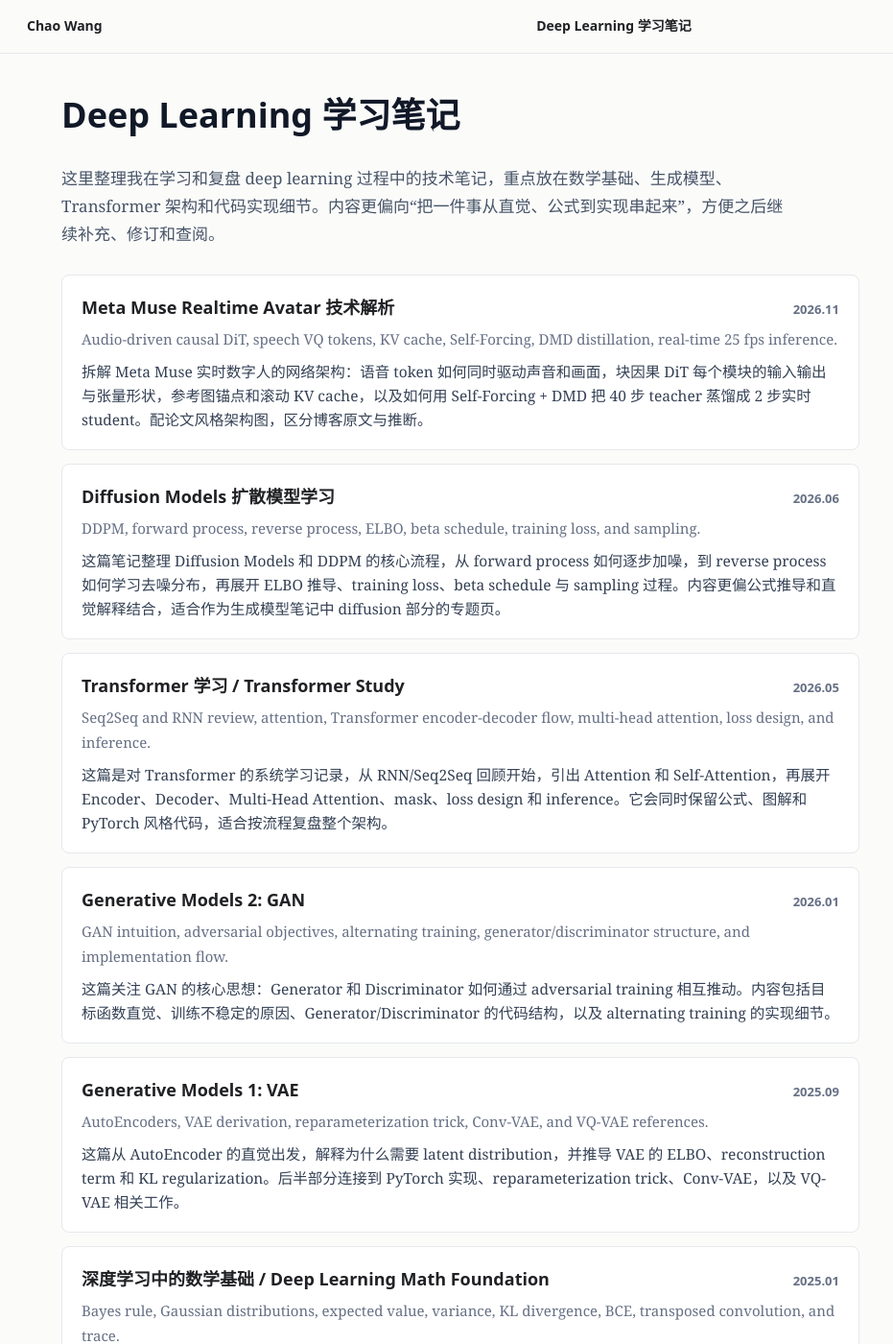
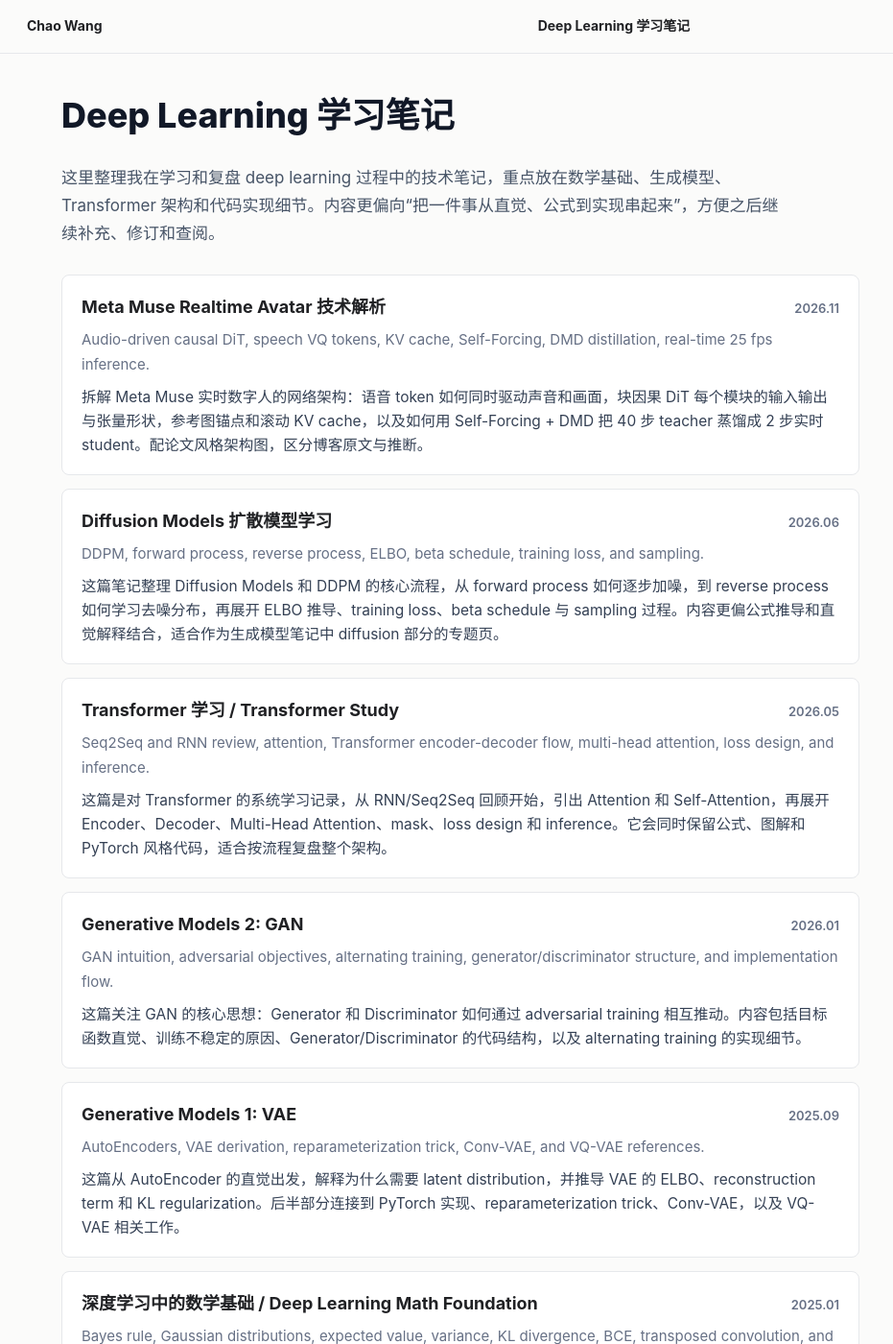
Before and after one commit to chaowang15/deep-learning, a Jekyll site: the page built from index.md, in a window 1280 px wide and 1400 px high. Shown: the whole window at 96% size, without its empty margins (0-931 px from the left). Built offline with Jekyll 4.4.1, drawn with Linux system fonts in a browser that asks for light colours.

Commit message:
Use PingFang/system sans font stack for Chinese text site-wide (#3)
Claude-Session: https://claude.ai/code/session_01736kzhUfL8myVBEiUHRPTU

Co-authored-by: Claude <noreply@anthropic.com>

```diff
--- a/_layouts/note.html
+++ b/_layouts/note.html
@@ -10,7 +10,7 @@
   <link rel="canonical" href="{{ site.url }}{{ site.baseurl }}{{ page.url | replace:'index.html','' }}">
   <link rel="icon" media="(prefers-color-scheme:dark)" href="/assets/img/logo_CW_from_online_64x64.png" type="image/png">
   <link rel="icon" media="(prefers-color-scheme:light)" href="/assets/img/logo_CW_from_online_64x64.png" type="image/png">
-  <link rel="stylesheet" href="/deep-learning/assets/notes.css?v=20260624e">
+  <link rel="stylesheet" href="/deep-learning/assets/notes.css?v=20261126a">
   <script>
     window.MathJax = {
       tex: {
--- a/assets/notes.css
+++ b/assets/notes.css
@@ -25,7 +25,7 @@ body {
   margin: 0;
   background: var(--note-bg);
   color: var(--note-text);
-  font-family: ui-serif, Georgia, Cambria, "Times New Roman", Times, serif;
+  font-family: -apple-system, BlinkMacSystemFont, "Segoe UI", "PingFang SC", "Hiragino Sans GB", "Microsoft YaHei", "Noto Sans SC", sans-serif;
   font-size: 17px;
   line-height: 1.72;
 }
@@ -54,7 +54,7 @@ a {
 .note-current-title,
 .note-nav a {
   color: var(--note-text);
-  font-family: ui-sans-serif, system-ui, -apple-system, BlinkMacSystemFont, "Segoe UI", sans-serif;
+  font-family: -apple-system, BlinkMacSystemFont, "Segoe UI", "PingFang SC", "Hiragino Sans GB", "Microsoft YaHei", "Noto Sans SC", sans-serif;
   font-size: 14px;
   font-weight: 650;
   text-decoration: none;
@@ -99,7 +99,7 @@ a {
 .note-article h3,
 .note-article h4 {
   color: #111827;
-  font-family: ui-sans-serif, system-ui, -apple-system, BlinkMacSystemFont, "Segoe UI", sans-serif;
+  font-family: -apple-system, BlinkMacSystemFont, "Segoe UI", "PingFang SC", "Hiragino Sans GB", "Microsoft YaHei", "Noto Sans SC", sans-serif;
   line-height: 1.24;
   letter-spacing: 0;
   scroll-margin-top: 84px;
@@ -204,7 +204,7 @@ a {
   background: rgba(17, 24, 39, 0.72);
   color: #ffffff;
   cursor: pointer;
-  font-family: ui-sans-serif, system-ui, -apple-system, BlinkMacSystemFont, "Segoe UI", sans-serif;
+  font-family: -apple-system, BlinkMacSystemFont, "Segoe UI", "PingFang SC", "Hiragino Sans GB", "Microsoft YaHei", "Noto Sans SC", sans-serif;
   font-size: 28px;
   line-height: 1;
 }
@@ -354,7 +354,7 @@ a {
   overflow: auto;
   padding-left: 18px;
   border-left: 1px solid var(--note-border);
-  font-family: ui-sans-serif, system-ui, -apple-system, BlinkMacSystemFont, "Segoe UI", sans-serif;
+  font-family: -apple-system, BlinkMacSystemFont, "Segoe UI", "PingFang SC", "Hiragino Sans GB", "Microsoft YaHei", "Noto Sans SC", sans-serif;
 }
 
 .note-toc-title {
@@ -424,14 +424,14 @@ a {
 
 .note-index-card strong {
   display: block;
-  font-family: ui-sans-serif, system-ui, -apple-system, BlinkMacSystemFont, "Segoe UI", sans-serif;
+  font-family: -apple-system, BlinkMacSystemFont, "Segoe UI", "PingFang SC", "Hiragino Sans GB", "Microsoft YaHei", "Noto Sans SC", sans-serif;
   font-size: 18px;
 }
 
 .note-index-card time {
   flex: 0 0 auto;
   color: var(--note-muted);
-  font-family: ui-sans-serif, system-ui, -apple-system, BlinkMacSystemFont, "Segoe UI", sans-serif;
+  font-family: -apple-system, BlinkMacSystemFont, "Segoe UI", "PingFang SC", "Hiragino Sans GB", "Microsoft YaHei", "Noto Sans SC", sans-serif;
   font-size: 13px;
   font-weight: 620;
 }
@@ -465,7 +465,7 @@ a {
   color: #ffffff;
   box-shadow: 0 10px 24px rgba(15, 23, 42, 0.18);
   cursor: pointer;
-  font-family: ui-sans-serif, system-ui, -apple-system, BlinkMacSystemFont, "Segoe UI", sans-serif;
+  font-family: -apple-system, BlinkMacSystemFont, "Segoe UI", "PingFang SC", "Hiragino Sans GB", "Microsoft YaHei", "Noto Sans SC", sans-serif;
   font-size: 22px;
   font-weight: 760;
   line-height: 1;
```
